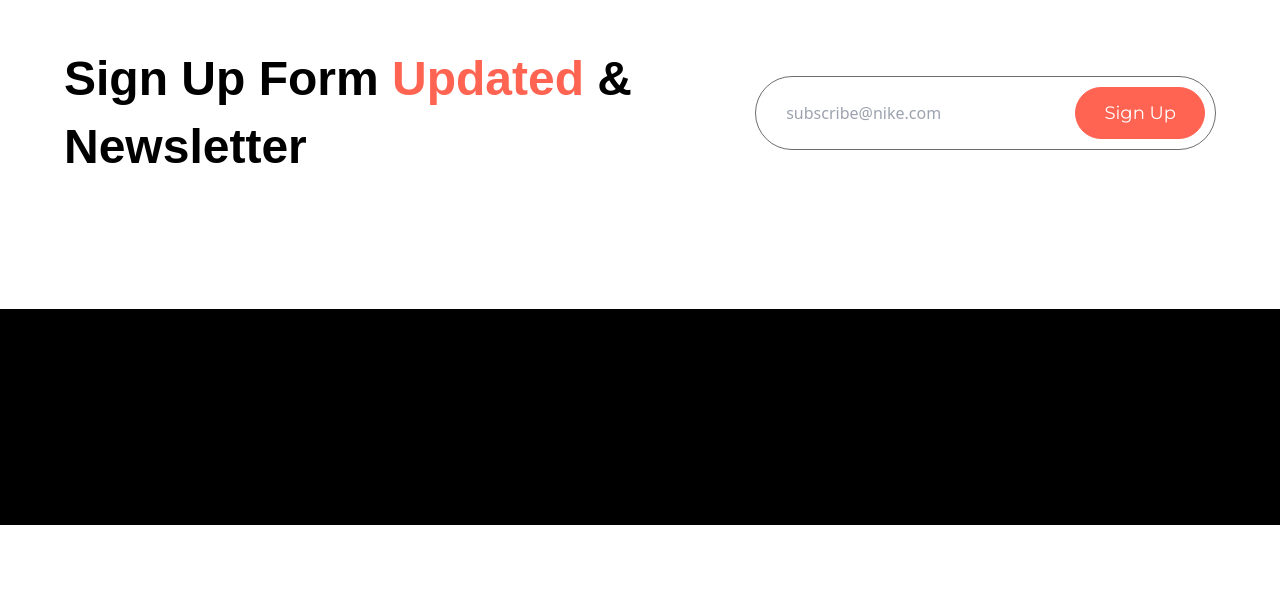
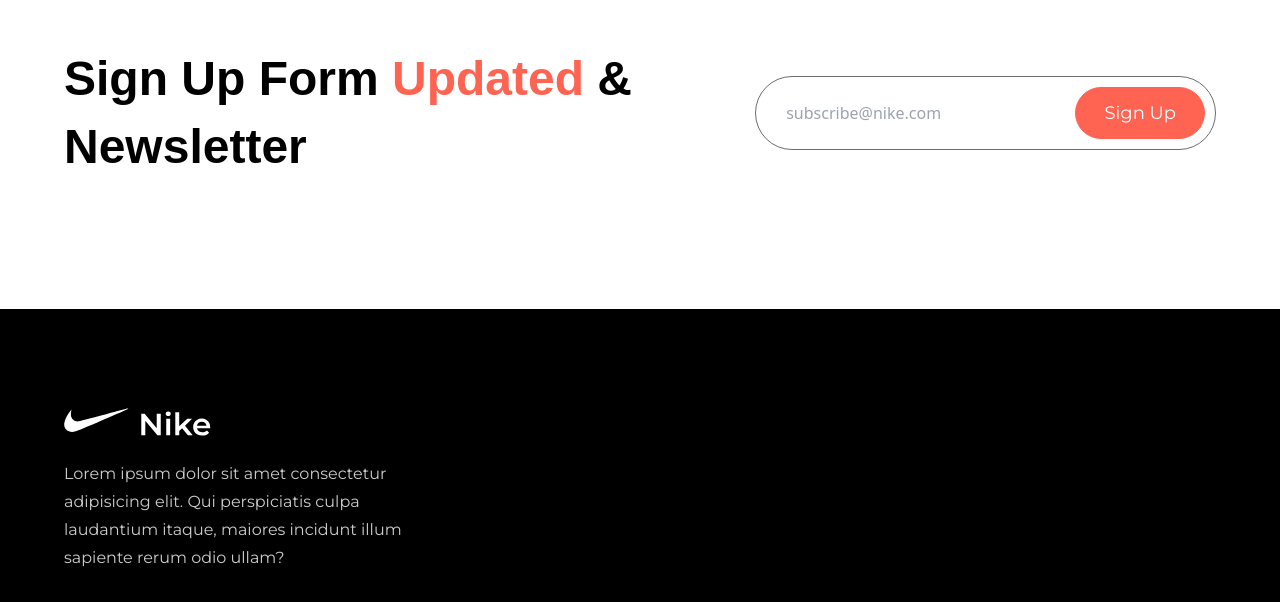
Before and after one commit to Sourav-8269/Nike-Tailwind-CSS, a React (Vite) app: page / in a window 1280 px wide. Shown: the part 4624-5226 px from the top of the page. Before the commit the page ends 5149 px from the top, so only its background shows below. Built offline with nearby package versions, Linux system fonts and the light colour scheme; a web font is replaced by a local one.

Commit message:
Added Subscribe

```diff
--- a/src/components/Footer.jsx
+++ b/src/components/Footer.jsx
@@ -1,8 +1,21 @@
 import React from 'react'
+import {footerLogo} from "./../assets/images"
 
 const Footer = () => {
   return (
-    <div>Footer</div>
+    <footer className='max-container'>
+      <div className='flex justify-between items-center gap-20 flex-wrap max-lg:flex-col'>
+        <div className='flex flex-col items-start'>
+          <a href="/">
+            <img src={footerLogo} width={150} height={46}/>
+          </a>
+          <p className='mt-6 text-base leading-7 font-montserrat text-white-400 sm:max-w-sm'>Lorem ipsum dolor sit amet consectetur adipisicing elit. Qui perspiciatis culpa laudantium itaque, maiores incidunt illum sapiente rerum odio ullam? </p>
+          <div className='flex items-start gap-5 mt-8'>
+
+          </div>
+        </div>
+      </div>
+    </footer>
   )
 }
 
--- a/src/components/Subscribe.jsx
+++ b/src/components/Subscribe.jsx
@@ -1,7 +1,7 @@
 import Button from "./Button"
 const Subscribe = () => {
   return (
-    <div className='max-container flex justify-between items-center max-lg:flex-col gap-10 ' id="contact us">
+    <div className='max-container flex justify-between items-center max-lg:flex-col gap-10 ' id="contact-us">
       <h3 className='font-palanquin text-4xl leading-[68px] font-bold'>Sign Up Form
       <span className='text-coral-red'> Updated </span>
       & Newsletter</h3>
```
